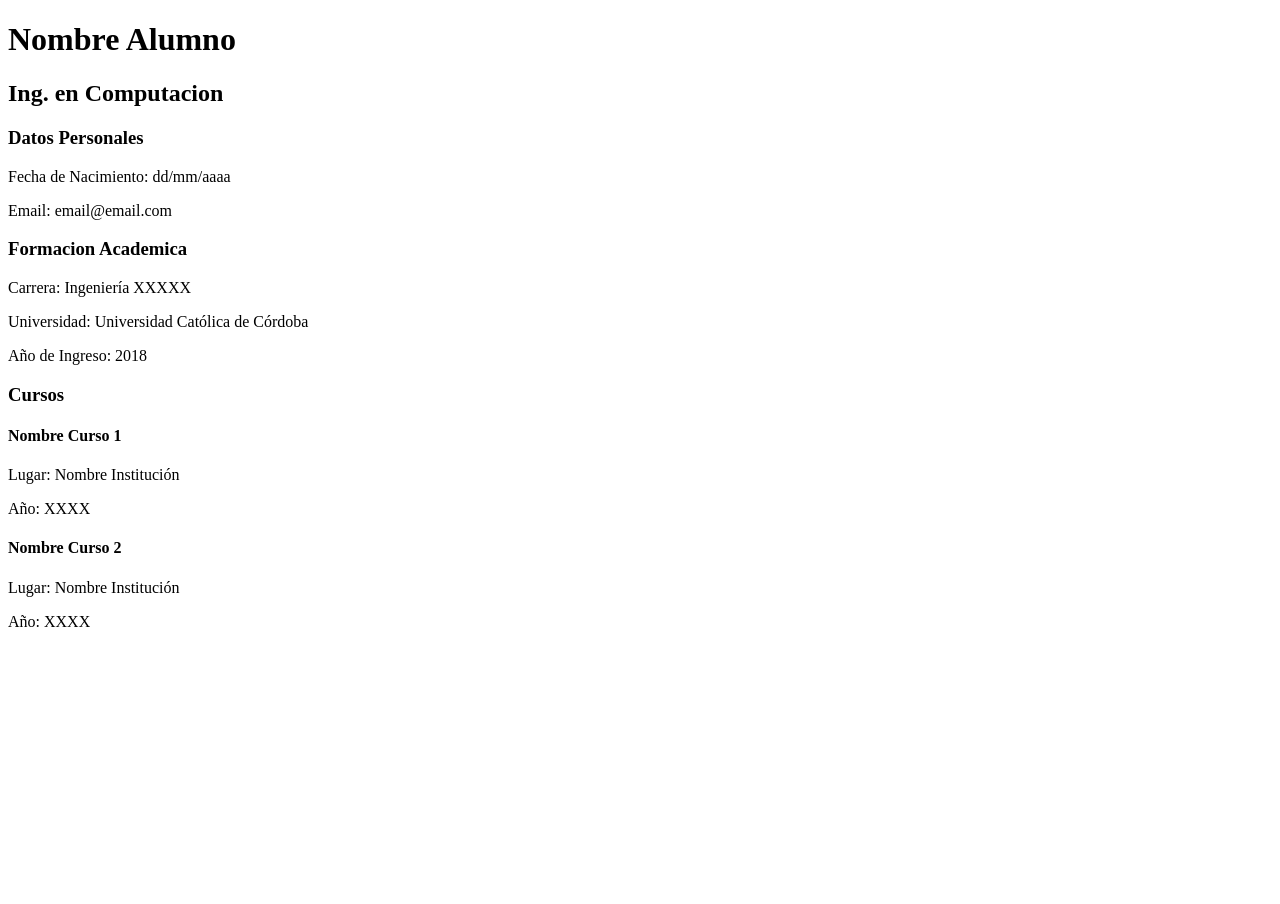
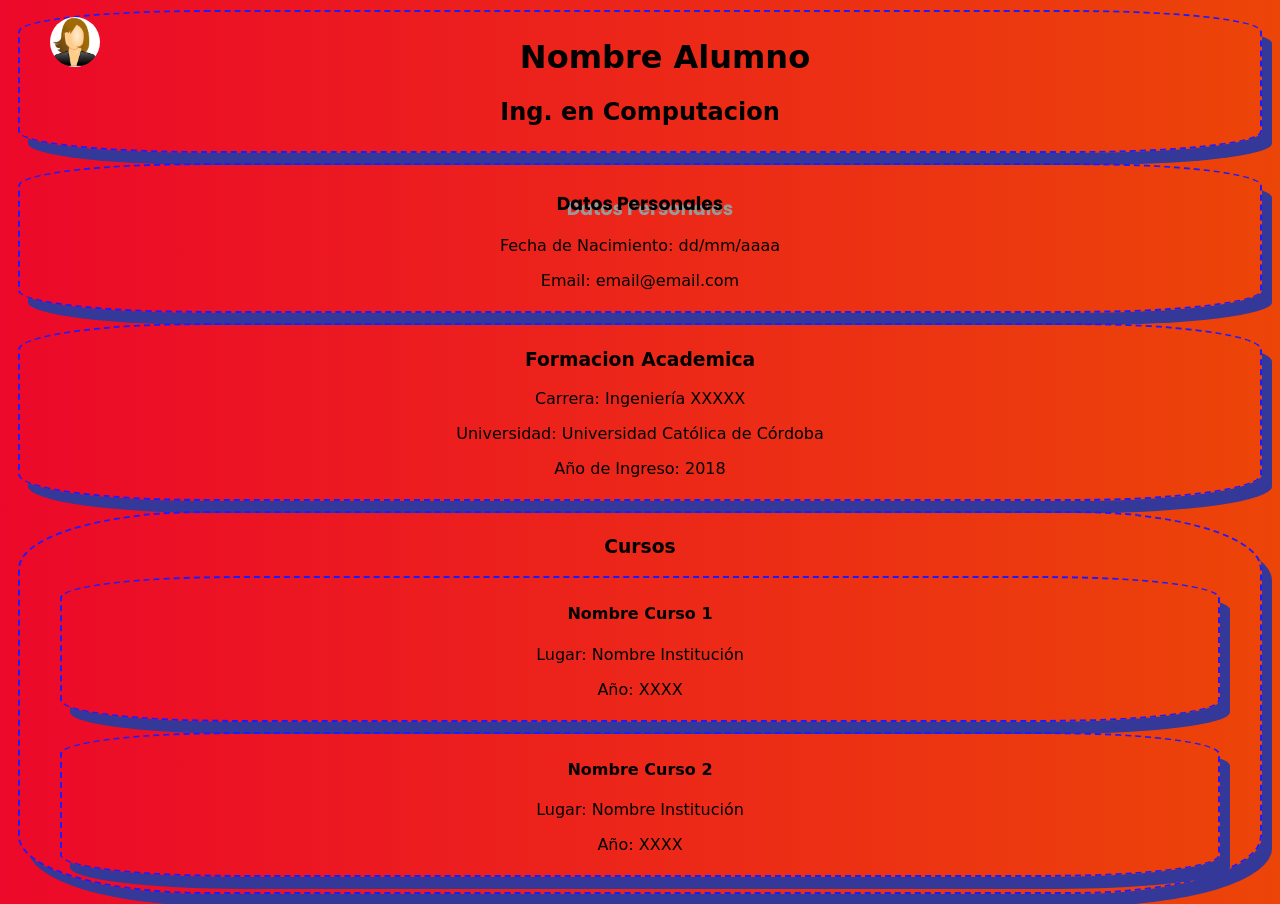
Before and after one commit to UCC-LabCompu2/ejercicios2024-JRondon23, a plain HTML site: page Ejercicios-CSS/ej_cv.html in a window 1280 px wide. Before the commit the page ends 800 px from the top, so only its background shows below. Drawn offline with Linux system fonts and the light colour scheme.

Commit message:
Ejercicio CV

```diff
--- a/Ejercicios-CSS/ej_cv.html
+++ b/Ejercicios-CSS/ej_cv.html
@@ -3,15 +3,22 @@
 <head>
     <meta charset="UTF-8">
     <title>CV Nombre Apellido</title>
+    <link rel="preconnect" href="https://fonts.googleapis.com">
+    <link rel="preconnect" href="https://fonts.gstatic.com" crossorigin>
+    <link href="https://fonts.googleapis.com/css2?family=Poppins:ital,wght@0,100;0,200;0,300;0,400;0,500;0,600;0,700;0,800;0,900;1,100;1,200;1,300;1,400;1,500;1,600;1,700;1,800;1,900&display=swap"
+          rel="stylesheet">
+    <link rel="shortcut icon" href="imagenes/fav.jpg">
+    <link rel="stylesheet" href="mystyle.css" type="text/css">
 </head>
 <body>
 
 <div>
+    <img id="imagen" src="imagenes/icono_usuario.jpg">
     <h1>Nombre Alumno</h1>
     <h2>Ing. en Computacion</h2>
 </div>
 
-<div>
+<div class="especial">
     <h3>Datos Personales</h3>
     <p><span>Fecha de Nacimiento:</span> dd/mm/aaaa</p>
     <p><span>Email:</span> email@email.com</p>
--- /dev/null
+++ b/Ejercicios-CSS/mystyle.css
@@ -0,0 +1,24 @@
+body {
+    text-align: center;
+    font-family: 'gugi', cursive;
+    background: linear-gradient(to right, #EC082AFF, #ec4508);
+}
+
+div {
+    border: 2px dashed #1f1bff;
+    margin: 10px;
+    padding: 5px 30px;
+    border-radius: 15%;
+    box-shadow: 10px 12px #333899;
+}
+
+#imagen {
+    width: 50px;
+    float: left;
+    border-radius: 50%;
+}
+
+div.especial h3 {
+    font-family: "Poppins", sans-serif;
+    text-shadow: 10px 5px #999;
+}
```
Also changed, not shown: Ejercicios-CSS/imagenes/fav.jpg (added).
